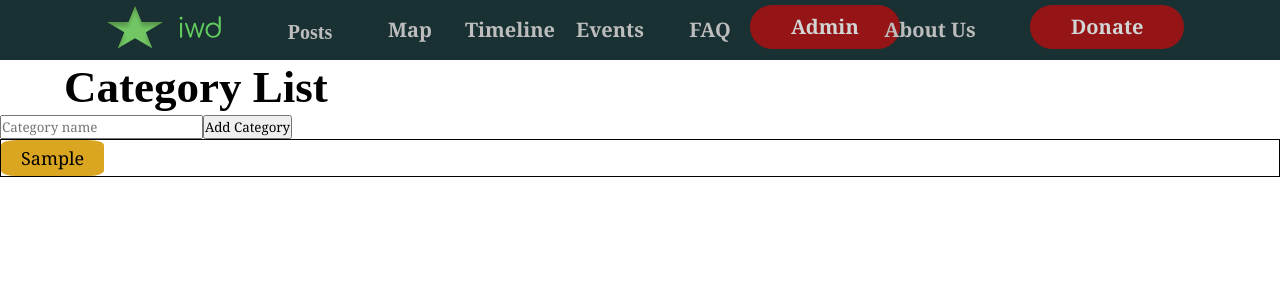
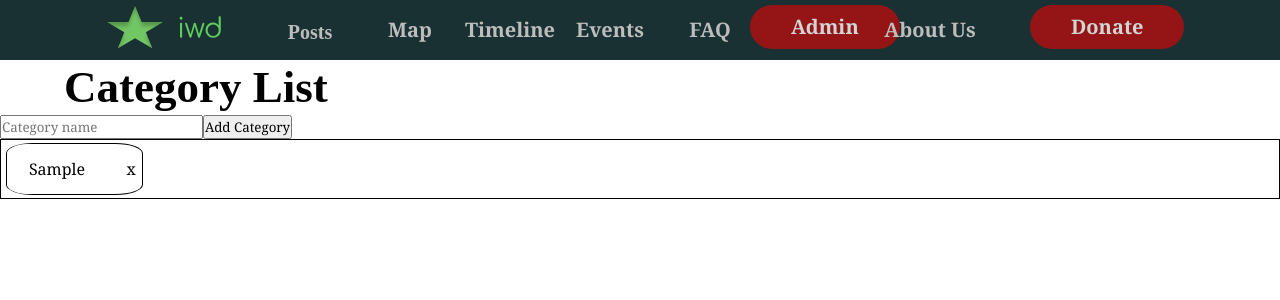
Before and after one commit to lzheng0212/JD_SLS1105, a React (Create React App) app in the folder interactive-web/: page /manage/categories in a window 1280 px wide. Both pictures are taken after typing "Sample" into the empty fields and a click on the button "Add Category". Shown: the top 300 px of the page. Built offline with nearby package versions, Linux system fonts and the light colour scheme; no server answers; the database is empty.

Commit message:
Admin is now able to create and delete new categories

```diff
--- a/interactive-web/src/component/postComponents/CategoryContainer.js
+++ b/interactive-web/src/component/postComponents/CategoryContainer.js
@@ -6,9 +6,9 @@ function CategoryContainer(props) {
   const categoryList = props.categoryList
   return (
     <div className="category--container">
-        {categoryList && categoryList.map((category) => (
-            <CategoryIcon categoryName={category} callBackFunc={props.callBackFunc}/>
-        ))}
+      {categoryList && categoryList.map((category) => (
+        <CategoryIcon icon={props.icon} categoryName={category} callBackFunc={props.callBackFunc} />
+      ))}
     </div>
   );
 }
--- /dev/null
+++ b/interactive-web/src/component/postComponents/CategoryIcon.css
@@ -0,0 +1,34 @@
+.categoryIcon {
+    margin-left: 5px;
+    margin-top: 3px;
+    margin-bottom: 3px;
+    border: 1px solid black;
+    border-radius: 20%;
+}
+
+.categoryIcon span {
+    min-height: 50px;
+    background-color: white;
+    min-width: 100px;
+    color: black;
+    display: flex;
+    justify-content: center;
+    align-items: center;
+    border-radius: 20%;
+}
+
+.categoryIcon div {
+    margin-left: 5px;
+    cursor: pointer;
+    color: black;
+    border-radius: 20%;
+    display: flex;
+    justify-content: center;
+    align-items: center;
+    min-width: 30px;
+}
+
+.categoryIcon div:hover {
+    cursor: pointer;
+    color: red;
+}
--- a/interactive-web/src/component/postComponents/CategoryIcon.js
+++ b/interactive-web/src/component/postComponents/CategoryIcon.js
@@ -1,14 +1,14 @@
 import React from "react";
-import { Button } from "../Button";
+import "./CategoryIcon.css";
 
 function CategoryIcon(props) {
   return (
     <div className="create_post-container">
-      <Button buttonStyle="btn--category" buttonSize="btn--medium" onClick={() => {
-        props.callBackFunc(props.categoryName)
-      }}>
-        {props.categoryName}
-      </Button>
+      <li className="categoryIcon" style={{ display: "flex" }}>
+        <span>{props.categoryName}</span><div onClick={() => {
+          props.callBackFunc(props.categoryName)
+        }}>&nbsp; {props.icon}</div>
+      </li>
     </div>
   );
 }
--- a/interactive-web/src/pages/CreatePostPage.js
+++ b/interactive-web/src/pages/CreatePostPage.js
@@ -25,8 +25,8 @@ function CreatePostPage() {
   const postID = update ? updateData.postID : null;
   const [quill, setQuill] = useState(null)
   const [selectedCategories, setCategory] = useState([])
+  const [availableCategories, setAvailableCategories] = useState([])
 
-  const categories = ["cate1", "cate2", "cate3", "cate4"]
   const addToCategoryList = (categoryName) => {
     if (!selectedCategories.includes(categoryName)) {
       setCategory([...selectedCategories, categoryName])
@@ -105,6 +105,14 @@ function CreatePostPage() {
   };
 
   useEffect(() => {
+    projectFirestore
+      .collection("categories")
+      .get()
+      .then((snapshot) => {
+        snapshot.docs.forEach(doc => {
+          setAvailableCategories([...doc.data().CategoryList])
+        });
+      });
     let quill = new Quill(".ql-editor", {
       modules: {
         toolbar: toolbarModules.toolbar,
@@ -148,8 +156,8 @@ function CreatePostPage() {
         <input type="file" onChange={handleChange} />
         <span>+</span>
       </label>
-      <CategoryContainer categoryList={categories} callBackFunc={addToCategoryList}/>
-      <CategoryContainer categoryList={selectedCategories} callBackFunc={removeFromCategoryList}/>
+      <CategoryContainer icon="+" categoryList={availableCategories} callBackFunc={addToCategoryList} />
+      <CategoryContainer icon="x" categoryList={selectedCategories} callBackFunc={removeFromCategoryList} />
       <div className="output">
         {error && <div className="error"> {error} </div>}
         {file && <div> {file.name} </div>}
--- a/interactive-web/src/pages/ManageCategoriesPage.js
+++ b/interactive-web/src/pages/ManageCategoriesPage.js
@@ -1,11 +1,11 @@
 import React, { useState, useEffect } from "react";
 import { projectFirestore } from "../firebase/config";
 import CategoryContainer from "../component/postComponents/CategoryContainer";
-import { Button } from "../component/Button";
 
 function ManageCategoriesPage() {
 
     const [availableCategories, setCategory] = useState([])
+    const [docID, setDocId] = useState()
 
     const addToCategoryList = (categoryName) => {
         if (!availableCategories.includes(categoryName)) {
@@ -21,6 +21,16 @@ function ManageCategoriesPage() {
         }
     }
 
+    const updateDataBaseCategoryList = () => {
+        projectFirestore.collection("categories").doc(docID).set({ CategoryList: availableCategories })
+    }
+
+    useEffect(() => {
+        if (docID) {
+            updateDataBaseCategoryList()
+        }
+    }, [availableCategories])
+
     useEffect(() => {
         projectFirestore
             .collection("categories")
@@ -28,20 +38,21 @@ function ManageCategoriesPage() {
             .then((snapshot) => {
                 snapshot.docs.forEach(doc => {
                     setCategory([...doc.data().CategoryList])
+                    setDocId(doc.id)
                 });
             });
     }, []);
 
     return (
         <>
-            <br/>
-            <br/>
-            <br/>
+            <br />
+            <br />
+            <br />
             <h1>Category List</h1>
 
             <div className="manage--categories--form--container">
                 <form id="add-category-form">
-                    <input type="text" name="name" placeholder="Category name"/>
+                    <input type="text" name="name" placeholder="Category name" />
                     <button type="button" onClick={() => {
                         const form = document.querySelector('#add-category-form');
                         addToCategoryList(form.name.value)
@@ -51,10 +62,8 @@ function ManageCategoriesPage() {
             </div>
 
             <div className="manage--categories--container">
-                <CategoryContainer categoryList={availableCategories} callBackFunc={removeFromCategoryList}/>
+                <CategoryContainer icon="x" categoryList={availableCategories} callBackFunc={removeFromCategoryList} />
             </div>
-            {/* need a button to add categories */}
-            {/* when i add a new category it needs to update the db */}
         </>
     );
 }
```
Lines whose indentation alone changed are shown as unchanged.
